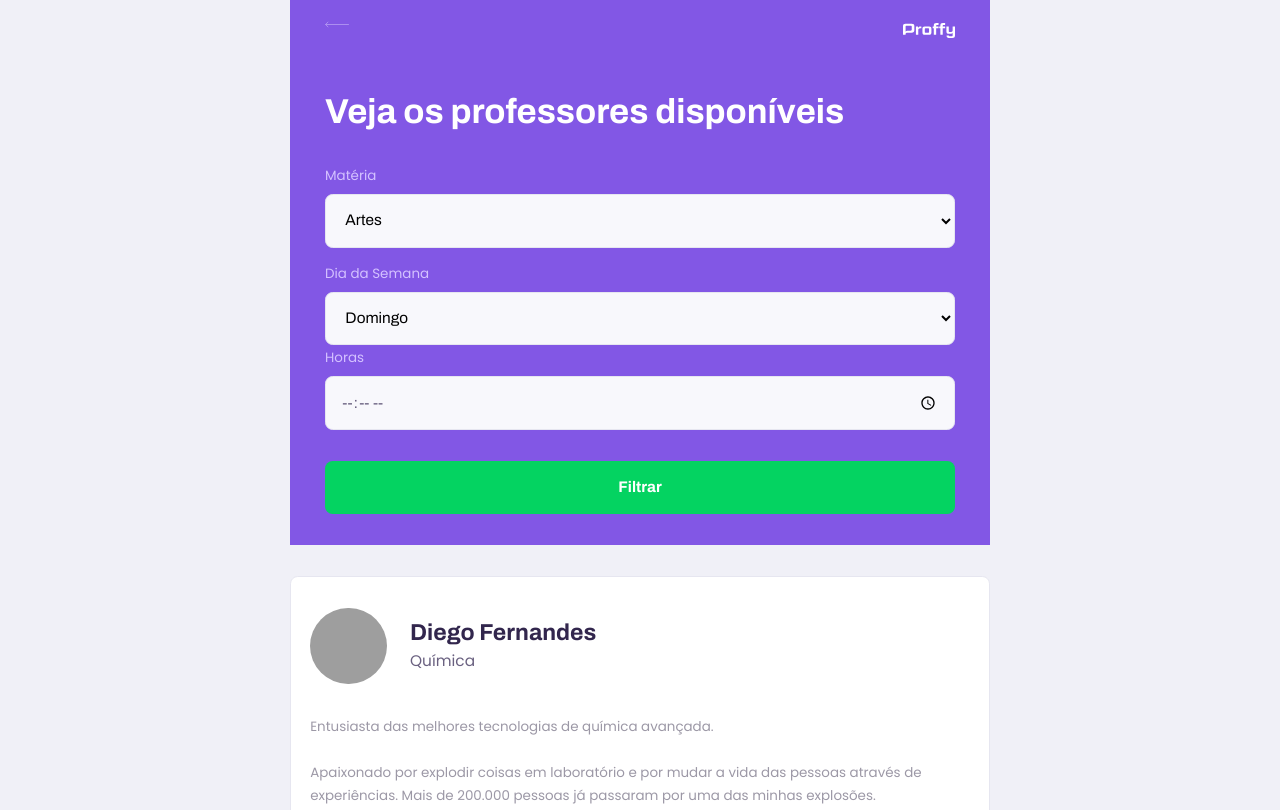
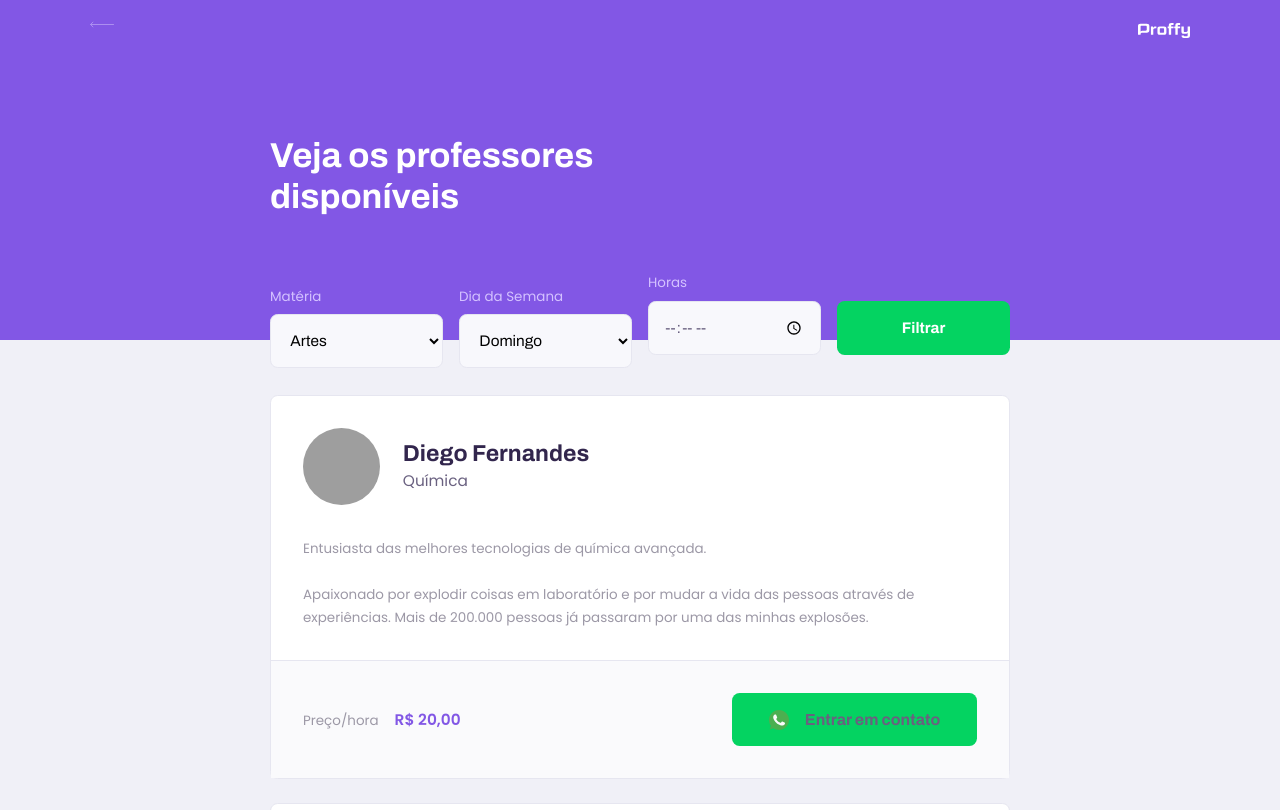
Before and after one commit to MoreiraRamires/proffy, a plain HTML site: page study.html in a window 1280 px wide. Shown: the top 810 px of the page. Drawn offline with Linux system fonts and the light colour scheme; grey boxes are pictures that could not be loaded.

Commit message:
start-day3

```diff
--- a/styles/partials/page-study.css
+++ b/styles/partials/page-study.css
@@ -34,6 +34,7 @@
 .page-header .header-content{
   width: 90%;
   margin: 3.2rem auto;
+  position: relative;
 }
 
 .page-header .header-content strong{
@@ -155,7 +156,7 @@
   margin-top: .4rem;
 }
 
-.teacher-item p {
+.teacher-item > p {
   padding: 0 2rem;
   font-size:1.6rem;
   line-height: 2.8rem;
@@ -212,4 +213,83 @@
 .teacher-item footer button:hover{
   background-color: var( --color-secondary-dark);
 
+
 }
+
+@media(min-width:700px){
+  #page-study #container{
+    max-width: 100vw;
+
+  }
+
+  .page-header {
+    height: 340px;
+  }
+
+  .page-header .top-bar-container{
+    max-width: 1100px;
+  }
+  .page-header .header-content{
+    max-width: 740px;
+
+    flex: 1 1;
+    margin: 0 auto;
+    padding-bottom: 48px;
+    display: flex;
+    flex-direction: column;
+    justify-content: center;
+  }
+
+  .page-header strong{
+    max-width: 350px;
+
+  }
+
+  .teacher-item header,
+  .teacher-item footer{
+
+
+    padding: 32px;
+
+
+  }
+
+  #search-teachers{
+    display: grid;
+    grid-template-columns: repeat(4, 1fr);
+    gap:16px;
+    position: absolute;
+    bottom: -28px;
+
+  }
+
+  #page-study main{
+    padding:32px 0;
+    max-width: 740px;
+    margin: 0 auto;
+
+  }
+  #search-teachers .select-block{
+    margin-bottom: 0;
+  }
+
+  .teacher-item > p {
+    padding: 0 32px;
+  }
+  .teacher-item footer p strong {
+    display: initial;
+    margin-left: 16px;
+  }
+
+  .teacher-item footer button{
+    width: 245px;
+    font-size:16px;
+    justify-content:center;
+    font-weight: 700;
+  }
+
+  .teacher-item footer button img {
+    margin-right: 16px;
+
+  }
+}
```
